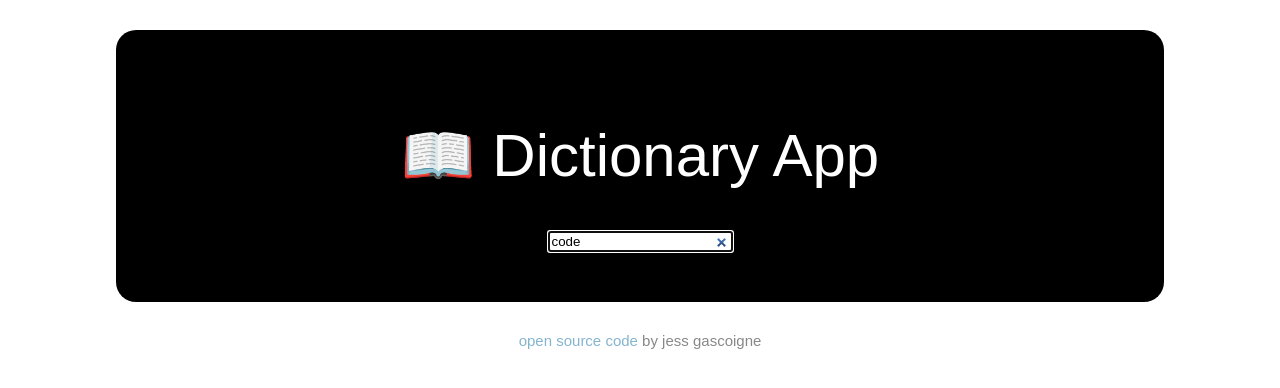
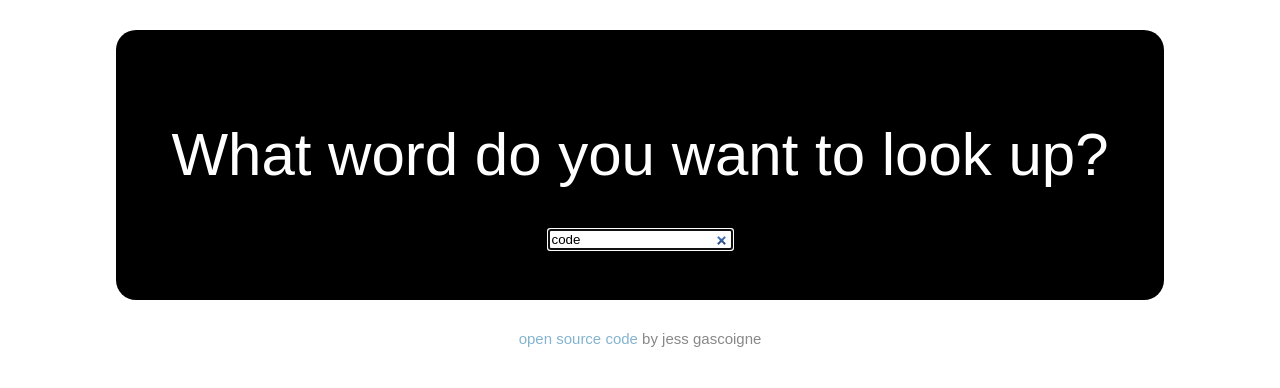
Before and after one commit to jessgascoigne/react-dictionary-app, a React (Create React App) app: page / in a window 1280 px wide. Shown: the top 388 px of the page. Built offline with nearby package versions, Linux system fonts and the light colour scheme; no server answers.

Commit message:
Changed header

```diff
--- a/src/App.js
+++ b/src/App.js
@@ -8,7 +8,7 @@ export default function App() {
   return (
     <div className="App">
       <div className="body">
-        <h1>📖 Dictionary App</h1>
+        <h1>What word do you want to look up?</h1>
         <Dictionary defaultWord="code" />
       </div>
       <Footer />
```
